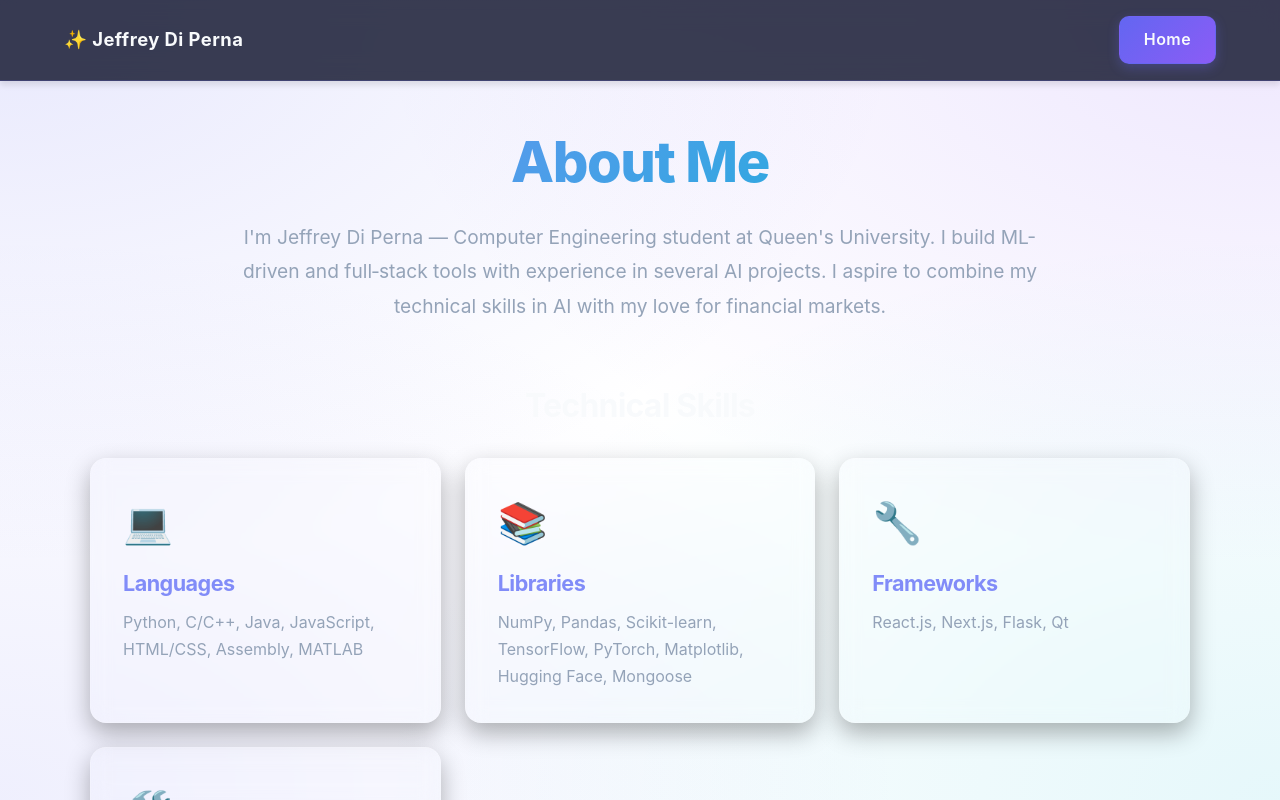
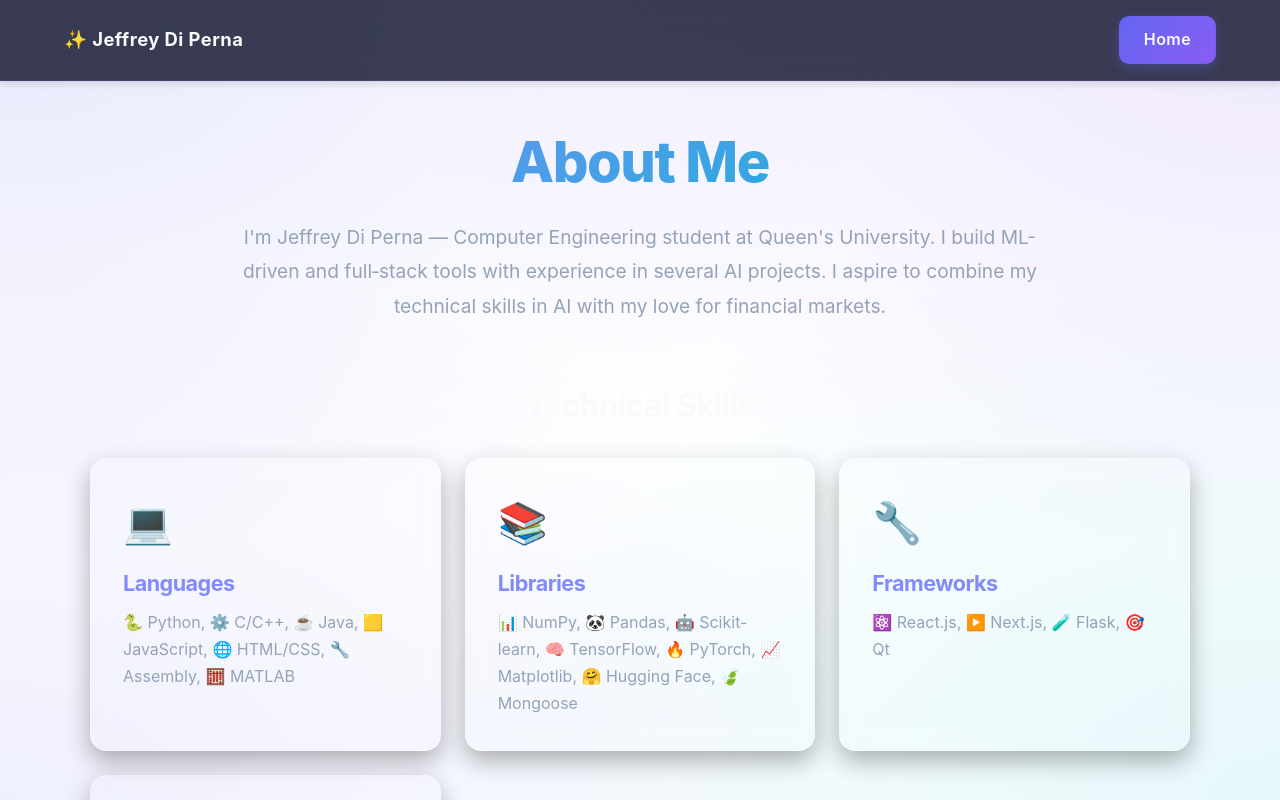
Before and after one commit to JeffreyDiPerna/Personal_Portfolio_Website, a Next.js app in the folder jeffrey-portfolio/: page /about in a window 1280 px wide. Built offline with nearby package versions, Linux system fonts and the light colour scheme.

Commit message:
feat added icons next to aspects of the skill section

```diff
--- a/jeffrey-portfolio/src/app/about/page.jsx
+++ b/jeffrey-portfolio/src/app/about/page.jsx
@@ -28,25 +28,25 @@ export default function AboutPage() {
               <div style={styles.skillCard} className="skill-card">
                 <div style={styles.skillIcon}>💻</div>
                 <h3 style={styles.skillCategory}>Languages</h3>
-                <p style={styles.skillText}>Python, C/C++, Java, JavaScript, HTML/CSS, Assembly, MATLAB</p>
+                <p style={styles.skillText}>🐍 Python, ⚙️ C/C++, ☕ Java, 🟨 JavaScript, 🌐 HTML/CSS, 🔧 Assembly, 🧮 MATLAB</p>
               </div>
 
               <div style={styles.skillCard} className="skill-card">
                 <div style={styles.skillIcon}>📚</div>
                 <h3 style={styles.skillCategory}>Libraries</h3>
-                <p style={styles.skillText}>NumPy, Pandas, Scikit-learn, TensorFlow, PyTorch, Matplotlib, Hugging Face, Mongoose</p>
+                <p style={styles.skillText}>📊 NumPy, 🐼 Pandas, 🤖 Scikit-learn, 🧠 TensorFlow, 🔥 PyTorch, 📈 Matplotlib, 🤗 Hugging Face, 🍃 Mongoose</p>
               </div>
 
               <div style={styles.skillCard} className="skill-card">
                 <div style={styles.skillIcon}>🔧</div>
                 <h3 style={styles.skillCategory}>Frameworks</h3>
-                <p style={styles.skillText}>React.js, Next.js, Flask, Qt</p>
+                <p style={styles.skillText}>⚛️ React.js, ▶️ Next.js, 🧪 Flask, 🎯 Qt</p>
               </div>
 
               <div style={styles.skillCard} className="skill-card">
                 <div style={styles.skillIcon}>🛠️</div>
                 <h3 style={styles.skillCategory}>Developer Tools</h3>
-                <p style={styles.skillText}>Git, Docker, Linux, MongoDB, REST APIs, SQL, Jupyter</p>
+                <p style={styles.skillText}>📚 Git, 🐳 Docker, 🐧 Linux, 🍂 MongoDB, 🔌 REST APIs, 🗄️ SQL, 📓 Jupyter</p>
               </div>
             </div>
           </section>
```
